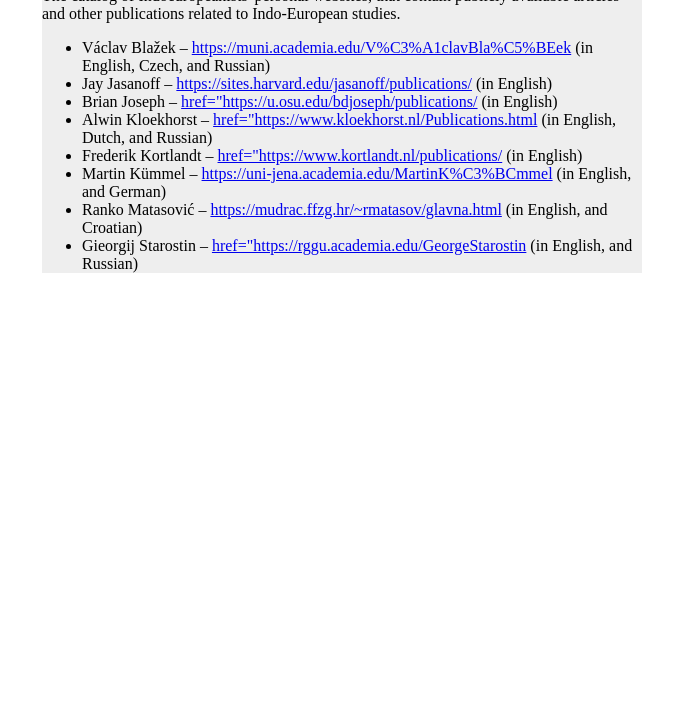
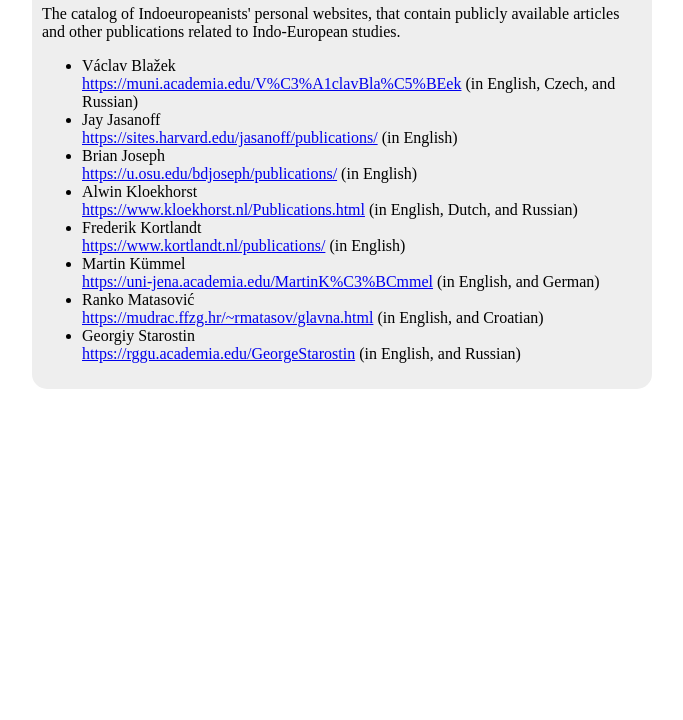
Before and after one commit to iescholars/iescholars.github.io, a plain HTML site: page index.html in a window 1280 px wide. Shown: the part 80-800 px from the top of the page, without its empty margins (298-981 px from the left). Drawn offline with Linux system fonts and the light colour scheme.

Commit message:
Another set of fixes

```diff
--- a/index.html
+++ b/index.html
@@ -3,7 +3,7 @@
 <head>
 <title>Indo-European Scholars Web Catalog</title>
 <style type="text/css">
-#main {margin:auto; width:600px; background-color:#EEE}
+#main {margin:auto; width:600px; background-color:#EEE; border-radius:15px; padding:10px}
 #main h2 {text-align:center}
 </style>
 </head>
@@ -12,14 +12,14 @@
 <h2>Indo-European Scholars Web Catalog</h2>
 <p>The catalog of Indoeuropeanists' personal websites, that contain publicly available articles and other publications related to Indo-European studies.</p>
 <ul>
-<li>Václav Blažek – <a href="https://muni.academia.edu/V%C3%A1clavBla%C5%BEek">https://muni.academia.edu/V%C3%A1clavBla%C5%BEek</a> (in English, Czech, and Russian)</li>
-<li>Jay Jasanoff – <a href="https://sites.harvard.edu/jasanoff/publications/">https://sites.harvard.edu/jasanoff/publications/</a> (in English)</li>
-<li>Brian Joseph – <a href="https://u.osu.edu/bdjoseph/publications/">href="https://u.osu.edu/bdjoseph/publications/</a> (in English)</li>
-<li>Alwin Kloekhorst – <a href="https://www.kloekhorst.nl/Publications.html">href="https://www.kloekhorst.nl/Publications.html</a> (in English, Dutch, and Russian)</li>
-<li>Frederik Kortlandt – <a href="https://www.kortlandt.nl/publications/">href="https://www.kortlandt.nl/publications/</a> (in English)</li>
-<li>Martin Kümmel – <a href="https://uni-jena.academia.edu/MartinK%C3%BCmmel">https://uni-jena.academia.edu/MartinK%C3%BCmmel</a> (in English, and German)</li>
-<li>Ranko Matasović – <a href="https://mudrac.ffzg.hr/~rmatasov/glavna.html">https://mudrac.ffzg.hr/~rmatasov/glavna.html</a> (in English, and Croatian)</li>
-<li>Gieorgij Starostin – <a href="https://rggu.academia.edu/GeorgeStarostin">href="https://rggu.academia.edu/GeorgeStarostin</a> (in English, and Russian)</li>
+<li>Václav Blažek<br /><a href="https://muni.academia.edu/V%C3%A1clavBla%C5%BEek">https://muni.academia.edu/V%C3%A1clavBla%C5%BEek</a> (in English, Czech, and Russian)</li>
+<li>Jay Jasanoff<br /><a href="https://sites.harvard.edu/jasanoff/publications/">https://sites.harvard.edu/jasanoff/publications/</a> (in English)</li>
+<li>Brian Joseph<br /><a href="https://u.osu.edu/bdjoseph/publications/">https://u.osu.edu/bdjoseph/publications/</a> (in English)</li>
+<li>Alwin Kloekhorst<br /><a href="https://www.kloekhorst.nl/Publications.html">https://www.kloekhorst.nl/Publications.html</a> (in English, Dutch, and Russian)</li>
+<li>Frederik Kortlandt<br /><a href="https://www.kortlandt.nl/publications/">https://www.kortlandt.nl/publications/</a> (in English)</li>
+<li>Martin Kümmel<br /><a href="https://uni-jena.academia.edu/MartinK%C3%BCmmel">https://uni-jena.academia.edu/MartinK%C3%BCmmel</a> (in English, and German)</li>
+<li>Ranko Matasović<br /><a href="https://mudrac.ffzg.hr/~rmatasov/glavna.html">https://mudrac.ffzg.hr/~rmatasov/glavna.html</a> (in English, and Croatian)</li>
+<li>Georgiy Starostin<br /><a href="https://rggu.academia.edu/GeorgeStarostin">https://rggu.academia.edu/GeorgeStarostin</a> (in English, and Russian)</li>
 </ul>
 </div>
 </body>
```
